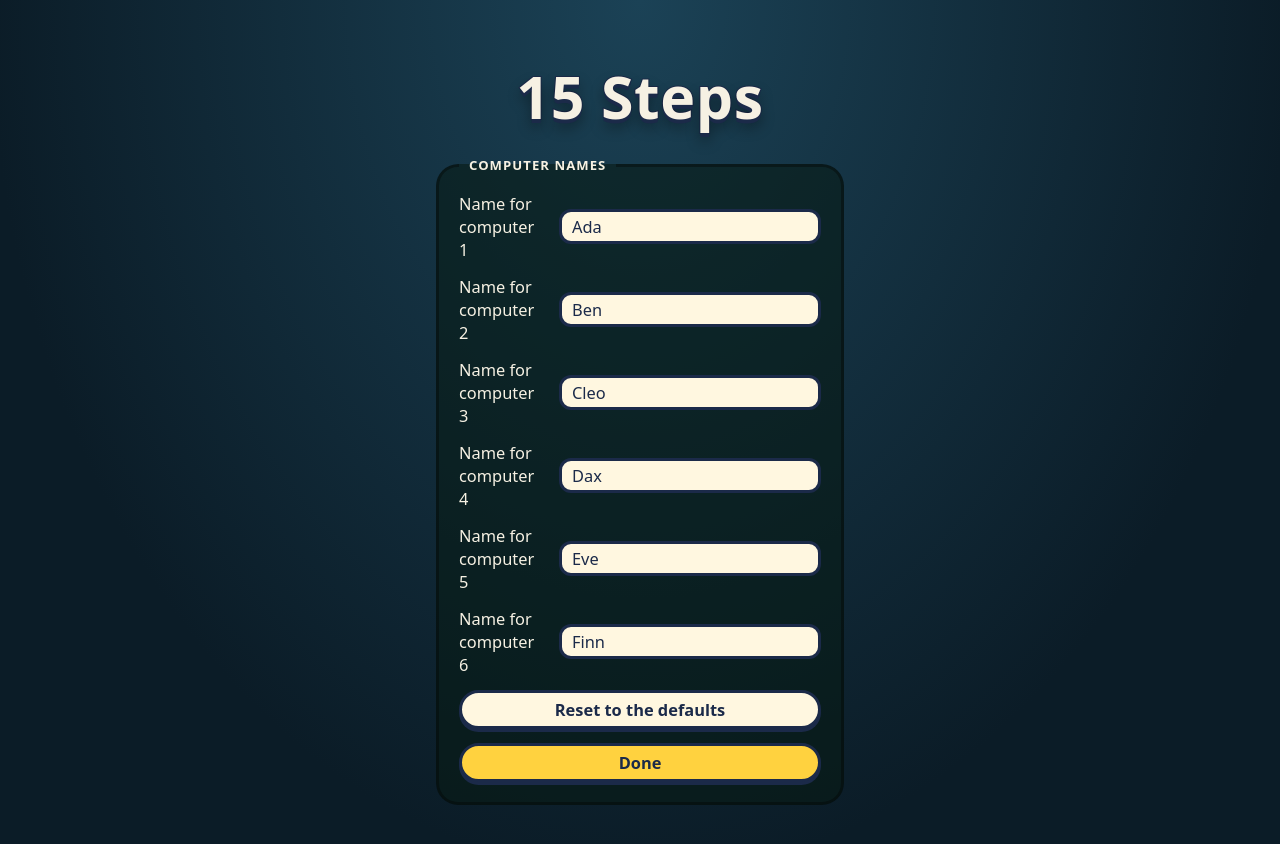
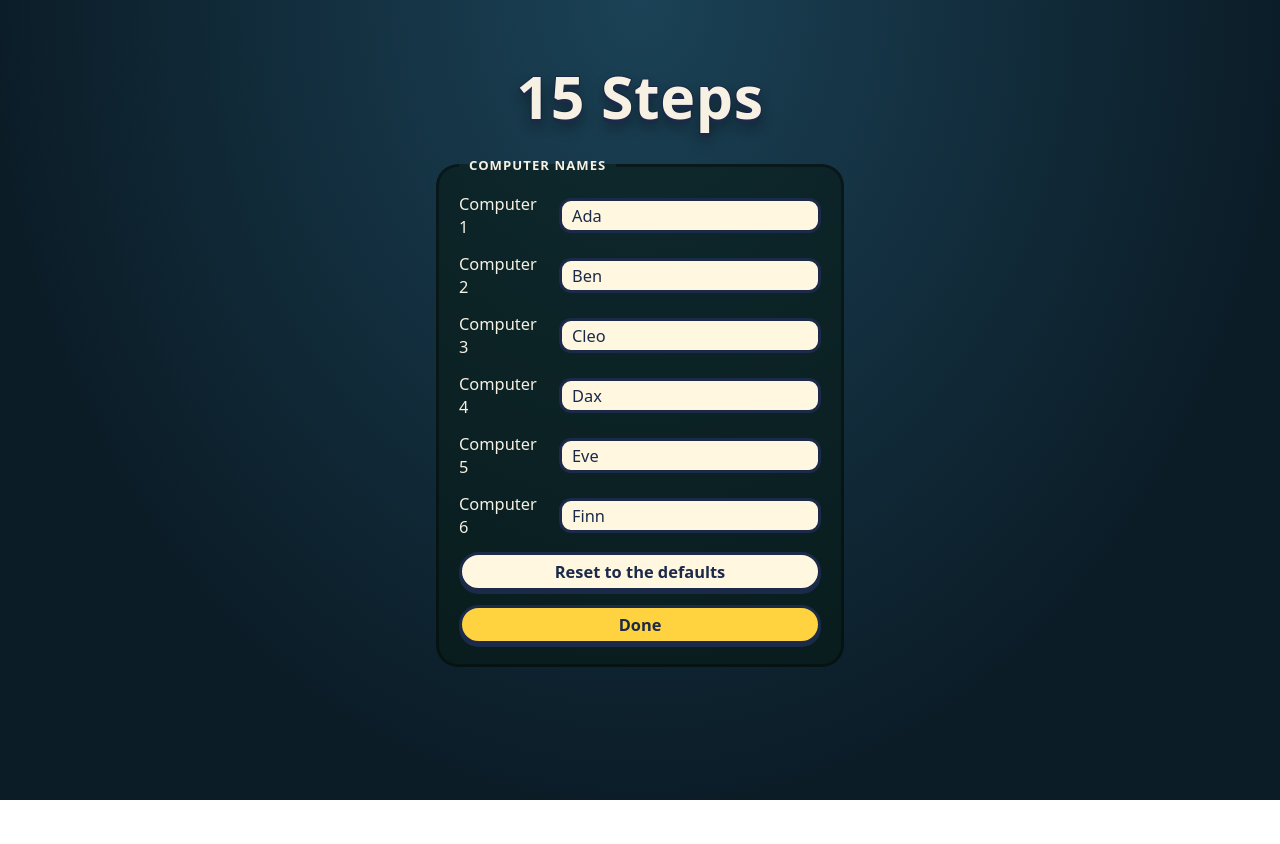
Before and after one commit to StevePearson-github/15-Steps, a React (Vite) app: page / in a window 1280 px wide. Both pictures are taken after a click on the button "Computer names…". Shown: the top 844 px of the page. After the commit the page ends 800 px from the top, so only its background shows below. Built offline with nearby package versions, Linux system fonts and the light colour scheme.

Commit message:
Shorter labels on the computer names screen
Co-Authored-By: Claude Sonnet 5.5 <noreply@anthropic.com>

```diff
--- a/src/ui/Setup.tsx
+++ b/src/ui/Setup.tsx
@@ -39,7 +39,7 @@ export function Setup({ onStart, onContinue, onCancel, sound }: SetupProps) {
           <legend>Computer names</legend>
           {DEFAULT_COMPUTER_NAMES.map((dflt, i) => (
             <label key={i}>
-              Name for computer {i + 1}{' '}
+              Computer {i + 1}{' '}
               <input
                 value={names[i] ?? ''}
                 placeholder={dflt}
```
Also changed, not shown: 1 other file (tests, documents, lock files or other folders).
